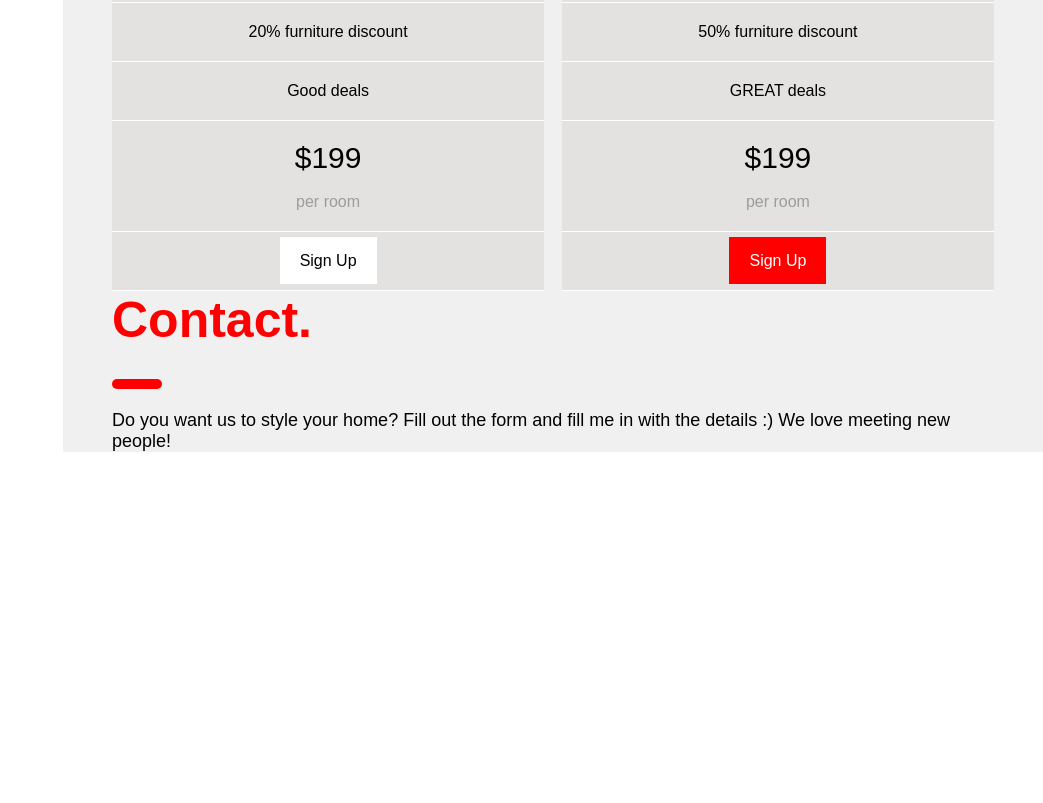
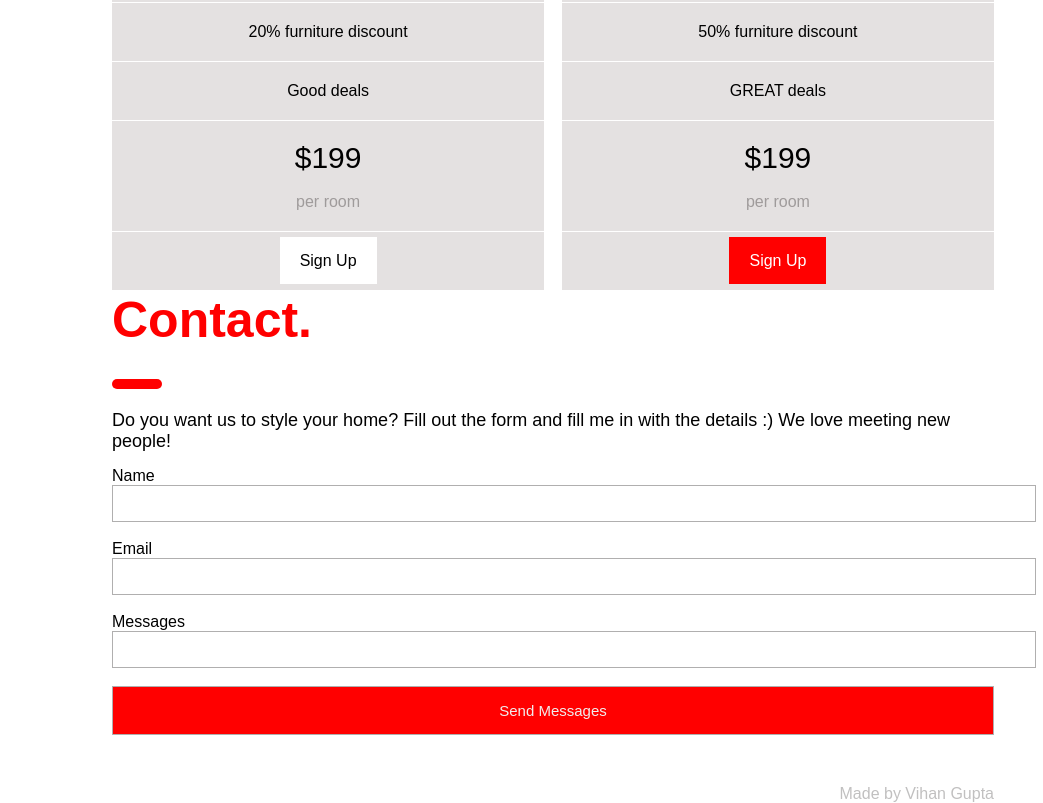
Before and after one commit to Vihan7301/Fullstack, a plain HTML site: page CSS/Interior-design.html/site.html in a window 1280 px wide. Shown: the part 2864-3667 px from the top of the page, without its empty margins (237-1280 px from the left). Before the commit the page ends 3316 px from the top, so only its background shows below. Drawn offline with Linux system fonts and the light colour scheme.

Commit message:
Interior_Design

```diff
--- a/CSS/Interior-design.html/site.html
+++ b/CSS/Interior-design.html/site.html
@@ -4,7 +4,7 @@
     <meta charset="UTF-8">
     <meta name="viewport" content="width=device-width, initial-scale=1.0">
     <title>Interior Design</title>
-</head>
+    <link rel="stylesheet" href="https://cdnjs.cloudflare.com/ajax/libs/font-awesome/6.5.2/css/all.min.css" integrity="sha512-SnH5WK+bZxgPHs44uWIX+LLJAJ9/2PkPKZ5QiAj6Ta86w+fsb2TkcmfRyVX3pBnMFcV7oQPJkl9QevSCWr3W6A==" crossorigin="anonymous" referrerpolicy="no-referrer" />
     <style>
         *{
             padding: 0;
@@ -39,7 +39,6 @@
         .right{
             margin-left: 300px;
             width: calc(100% - 300px);
-        background-color: #f0f0f0;
         }
         .rightin{
             margin: auto;
@@ -159,8 +158,49 @@
             background-color: red;
             color: white;
         }
+        .form{
+            margin-top: 15px;
+        }
+        .form input{
+            width: 100%;
+            padding: 10px 20px;
+            border: 1px rgb(176, 175, 175) solid;
+        }
+        .Button{
+            font-size: 15px;
+            background-color: red;
+            color: rgb(241, 237, 237);
+            padding: 15px !important;
+        }
+        .space{
+            margin-top: 50px !important;
+            color: rgb(193, 192, 192);
+            text-align: right;
+
+        }
+        .left1{
+            display:none;
+            top: 0px;
+            left: 0px;
+            right: 0px;
+            padding: 20px;
+            font-size: 20px;
+        }
+        @media(max-width:992){
+            .left1{
+                display: block;
+            }
+            .left{
+                display: none;
+            }
+        }
     </style>
+</head>
 <body>
+    <div class="left1">
+        <div class="icon"><i class="fa-solid fa-bars"></i></div>
+        <div class="name1">Comapny Name</div>
+    </div>
     <div class="left">
         <div class="name">Company <br> Name </div>
         <div class="index">
@@ -295,10 +335,18 @@
                 </div>
                 <div class="form">
                     <form action="">
+                        <label for="username">Name</label><br>
+                        <input type="text" name="username"><br><br>
+                        <label for="email">Email</label><br>
+                        <input type="email" ><br><br>
+                        <label for="messages">Messages</label><br>
+                        <input type="text"><br><br>
+                        <input type="submit" value="Send Messages" class="Button">
+                    </form>
 
-                    </form>
                 </div>
             </div>
+            <div class="space">Made by Vihan Gupta</div>
         </div>
     </div>
 </body>
```
Lines whose indentation alone changed are shown as unchanged.
